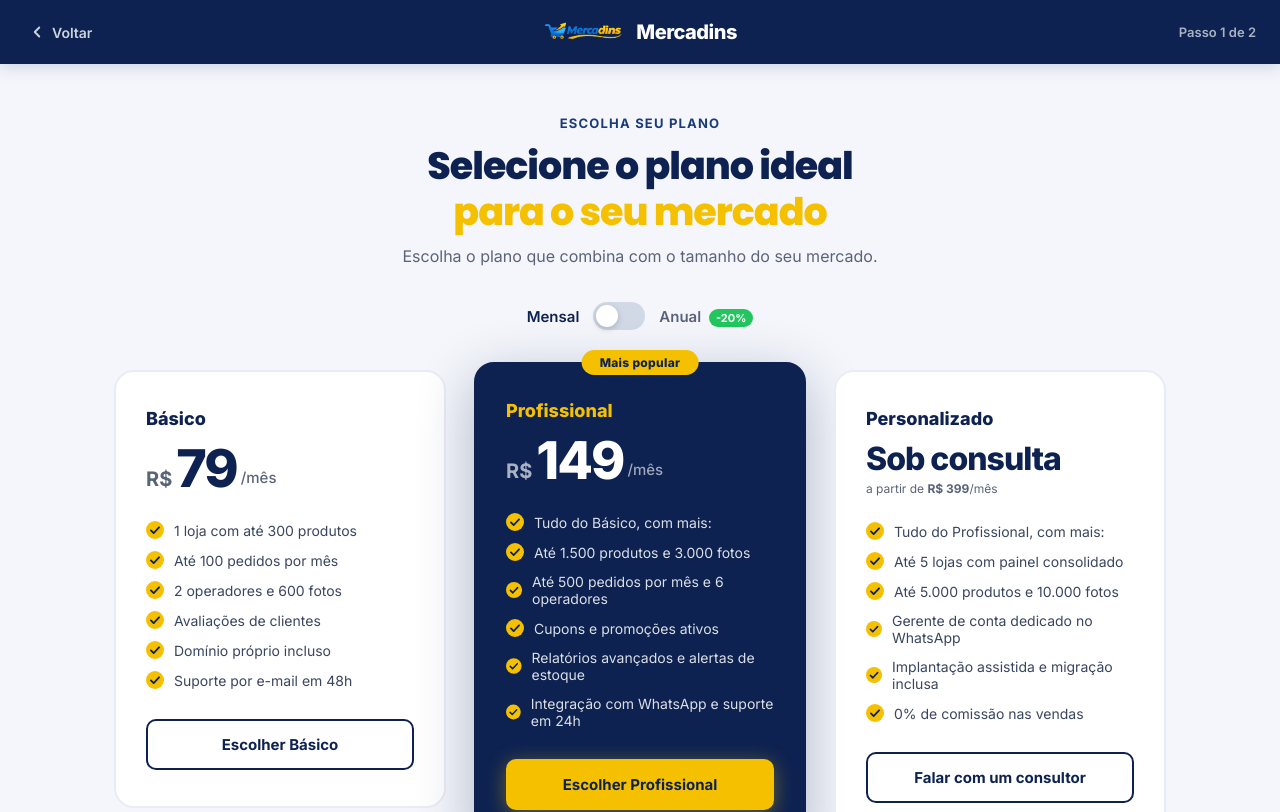
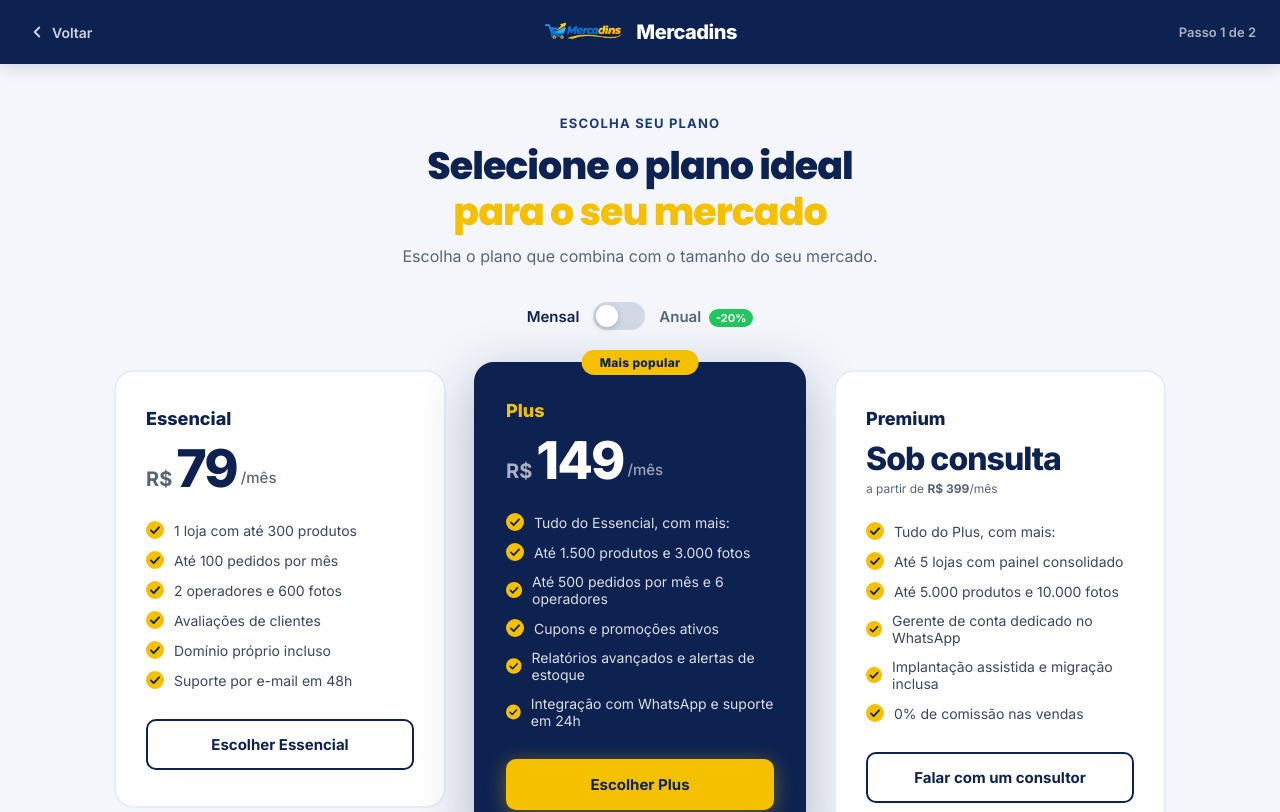
Before and after one commit to JoseArthurCamiloDosAnjos/PI_MERCADINS, a React (Vite) app in the folder Frontend/: page /planos in a window 1280 px wide. Shown: the top 812 px of the page. Built offline with nearby package versions, Linux system fonts and the light colour scheme; no server answers.

Commit message:
Novos nomes de planos: Essencial (entrada), Plus (crescimento) e Premium (rede + consultoria) - sem inferiorizar nenhum tier; atualizados frontend, painel, modal do consultor, FAQ, termos e limites do backend (chaves no banco inalteradas)

```diff
--- a/Frontend/src/components/ConsultorModal.tsx
+++ b/Frontend/src/components/ConsultorModal.tsx
@@ -7,7 +7,7 @@ const EMAIL = "Suporte@mercadins.com.br";
 const TELEFONE_EXIBICAO = "(16) 98875-5641";
 
 const MENSAGEM =
-  "Olá! Estou no site do Mercadins e quero saber mais sobre o plano Personalizado.";
+  "Olá! Estou no site do Mercadins e quero saber mais sobre o plano Premium.";
 
 interface ConsultorModalProps {
   aberto: boolean;
@@ -29,7 +29,7 @@ export default function ConsultorModal({ aberto, onFechar }: ConsultorModalProps
   const linkWhats =
     `https://wa.me/${WHATSAPP}?text=${encodeURIComponent(MENSAGEM)}`;
   const linkEmail =
-    `mailto:${EMAIL}?subject=${encodeURIComponent("Plano Personalizado - Mercadins")}` +
+    `mailto:${EMAIL}?subject=${encodeURIComponent("Plano Premium - Mercadins")}` +
     `&body=${encodeURIComponent(MENSAGEM)}`;
 
   return (
@@ -47,7 +47,7 @@ export default function ConsultorModal({ aberto, onFechar }: ConsultorModalProps
         <span className="ct-icone"><IconUser size={36} /></span>
         <h2 className="ct-titulo">Fale com um consultor</h2>
         <p className="ct-descricao">
-          O plano Personalizado é montado sob medida para o porte do seu mercado.
+          O plano Premium é montado sob medida para o porte do seu mercado.
           Conte o que você precisa e montamos a proposta na hora.
         </p>
 
--- a/Frontend/src/pages/GerenciamentoMercado/GerenciamentoMercado.tsx
+++ b/Frontend/src/pages/GerenciamentoMercado/GerenciamentoMercado.tsx
@@ -111,9 +111,9 @@ interface DadosMercado {
 }
 
 const NOMES_PLANOS: Record<string, string> = {
-  basico: 'Básico',
-  profissional: 'Profissional',
-  personalizado: 'Personalizado',
+  basico: 'Essencial',
+  profissional: 'Plus',
+  personalizado: 'Premium',
 };
 
 function formatarBRL(valor: number) {
--- a/Frontend/src/pages/Institucional/Atendimento.tsx
+++ b/Frontend/src/pages/Institucional/Atendimento.tsx
@@ -28,7 +28,7 @@ const PERGUNTAS: Pergunta[] = [
   {
     pergunta: "Quais são os planos?",
     resposta:
-      "Básico por R$ 79/mês (até 300 produtos e 600 fotos), Profissional por R$ 149/mês (até 1.500 produtos e 3.000 fotos) e Personalizado a partir de R$ 399/mês, com atendimento do consultor.",
+      "Essencial por R$ 79/mês (até 300 produtos e 600 fotos), Plus por R$ 149/mês (até 1.500 produtos e 3.000 fotos) e Premium a partir de R$ 399/mês, com atendimento do consultor.",
     link: { texto: "Ver planos completos", para: "/promocional" },
   },
   {
--- a/Frontend/src/pages/Institucional/ComoFunciona.tsx
+++ b/Frontend/src/pages/Institucional/ComoFunciona.tsx
@@ -28,7 +28,7 @@ const PASSOS_VENDEDOR = [
   {
     titulo: "Escolha seu plano",
     texto:
-      "Os planos Básico, Profissional e Personalizado atendem desde o mercado de bairro até a rede com várias lojas.",
+      "Os planos Essencial, Plus e Premium atendem desde o mercado de bairro até a rede com várias lojas.",
   },
   {
     titulo: "Cadastre seu mercado",
--- a/Frontend/src/pages/Institucional/Termos.tsx
+++ b/Frontend/src/pages/Institucional/Termos.tsx
@@ -46,8 +46,8 @@ export default function Termos() {
 
         <h2>5. Planos e assinatura</h2>
         <p>
-          Mercados pagam mensalidade conforme o plano escolhido (Básico,
-          Profissional ou Personalizado), com limites de produtos, fotos e
+          Mercados pagam mensalidade conforme o plano escolhido (Essencial,
+          Plus ou Premium), com limites de produtos, fotos e
           pedidos. A assinatura é renovada automaticamente até ser cancelada e
           pode ser cancelada a qualquer momento, valendo até o fim do período
           pago.
--- a/Frontend/src/pages/MercadinsPromo/planos.ts
+++ b/Frontend/src/pages/MercadinsPromo/planos.ts
@@ -16,7 +16,7 @@ export interface Plano {
 export const PLANOS: Plano[] = [
   {
     id: "basico",
-    name: "Básico",
+    name: "Essencial",
     price: "79",
     period: "/mês",
     highlight: false,
@@ -33,24 +33,24 @@ export const PLANOS: Plano[] = [
   },
   {
     id: "profissional",
-    name: "Profissional",
+    name: "Plus",
     price: "149",
     period: "/mês",
     highlight: true,
     badge: "Mais popular",
     features: [
-      "Tudo do Básico, com mais:",
+      "Tudo do Essencial, com mais:",
       "Até 1.500 produtos e 3.000 fotos",
       "Até 500 pedidos por mês e 6 operadores",
       "Cupons e promoções ativos",
       "Relatórios avançados e alertas de estoque",
       "Integração com WhatsApp e suporte em 24h",
     ],
-    cta: "Escolher Profissional",
+    cta: "Escolher Plus",
   },
   {
     id: "personalizado",
-    name: "Personalizado",
+    name: "Premium",
     price: "399",
     period: "/mês",
     highlight: false,
@@ -58,7 +58,7 @@ export const PLANOS: Plano[] = [
     sobConsulta: true,
     aPartirDe: "399",
     features: [
-      "Tudo do Profissional, com mais:",
+      "Tudo do Plus, com mais:",
       "Até 5 lojas com painel consolidado",
       "Até 5.000 produtos e 10.000 fotos",
       "Gerente de conta dedicado no WhatsApp",
--- a/Frontend/src/pages/RegistrarMercado/RegistrarMercado.tsx
+++ b/Frontend/src/pages/RegistrarMercado/RegistrarMercado.tsx
@@ -95,7 +95,7 @@ export default function RegistrarMercado() {
   });
 
   // Plano que será salvo no banco: o escolhido na tela de planos
-  // (ids conhecidos pelo servidor); sem escolha, começa no Básico
+  // (ids conhecidos pelo servidor); sem escolha, começa no Essencial
   const planoId = ['basico', 'profissional', 'personalizado'].includes(planoSelecionado?.id ?? '')
     ? planoSelecionado!.id!
     : 'basico';
```
Also changed, not shown: 1 other file (tests, documents, lock files or other folders).
